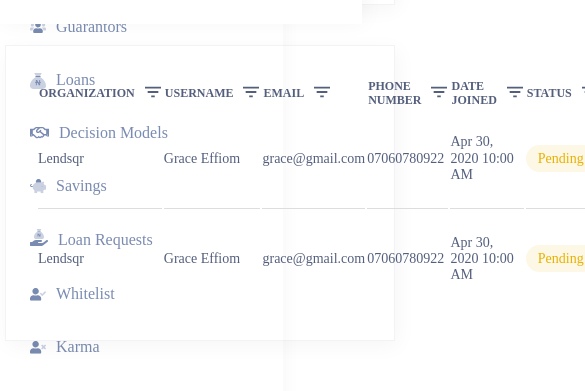
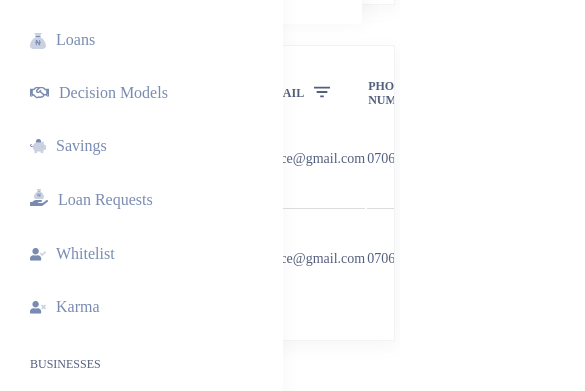
Before and after one commit to durotolu/lendsqr-fe-test, a React (Create React App) app in the folder lendsqr-app/: page /dashboard in a window 390 px wide. Shown: the part 328-719 px from the top of the page, 585 px wide, since content can reach past the window. Built offline with nearby package versions, Linux system fonts and the light colour scheme; sample sign-in values are in the browser's storage.

Commit message:
fixed table for mobile and status

```diff
--- a/lendsqr-app/src/components/Dashboard/Dashboard.tsx
+++ b/lendsqr-app/src/components/Dashboard/Dashboard.tsx
@@ -73,7 +73,7 @@ function Dashboard() {
         accountBalance: "₦200,000.00",
         bank: "Providus Bank",
         dateJoined: "Apr 30, 2020 10:00 AM",
-        status: "Pending",
+        status: "Active",
         loans: true,
         savings: true,
         organization: "Lendsqr",
--- a/lendsqr-app/src/components/Sidebar/Sidebar.scss
+++ b/lendsqr-app/src/components/Sidebar/Sidebar.scss
@@ -6,10 +6,12 @@ $breakPointTab: 950px;
   padding-top: 40px;
   padding-bottom: 20px;
   box-shadow: 0px 5px 20px 0px #0000000A;
+  z-index: 3;
 
   @media (max-width: $breakPointTab) {
     position: fixed;
     background-color: white;
+    padding: 0px;
   }
 
   .row-option {
--- a/lendsqr-app/src/components/Table/Table.scss
+++ b/lendsqr-app/src/components/Table/Table.scss
@@ -6,6 +6,7 @@
   color: #545F7D;
   border: 1px solid #213F7D0F;
   position: relative;
+  overflow: scroll;
 
   table {
     font-family: arial, sans-serif;
@@ -59,16 +60,16 @@
         color: $color-text;
       }
 
-      .active {
+      .Active {
         @include status-color(rgba(57, 205, 98, .06), rgba(57, 205, 98))
       }
-      .inactive {
+      .Inactive {
         @include status-color(rgba(84, 95, 125, .06), rgba(84, 95, 125))
       }
-      .pending {
+      .Pending {
         @include status-color(rgba(233, 178, 0, .1), rgba(233, 178, 0));
       }
-      .blacklisted {
+      .Blacklisted {
         @include status-color(rgba(228, 3, 59, .1), rgba(228, 3, 59,));
       }
     }
--- a/lendsqr-app/src/components/Table/Table.tsx
+++ b/lendsqr-app/src/components/Table/Table.tsx
@@ -55,7 +55,7 @@ function Table({ users }: { users: UserItem[] }) {
               <td>{user.metaData.dateJoined}</td>
               <td>
                 <div>
-                  <span className="status pending">{user.metaData.status}</span>
+                  <span className={`status ${user.metaData.status}`}>{user.metaData.status}</span>
                 </div>
               </td>
               <td>
```
